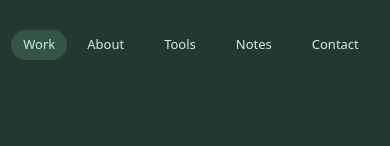
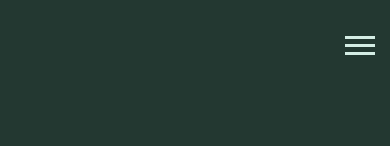
Before and after one commit to SimonMaigrot/Portfolio, a Nuxt app: page /About in a window 390 px wide. Shown: the top 146 px of the page. Built offline with nearby package versions, Linux system fonts and the light colour scheme.

Commit message:
[ADD] Profie

```diff
--- a/components/Navbar.vue
+++ b/components/Navbar.vue
@@ -2,8 +2,8 @@
 import { ref, onMounted, onBeforeUnmount } from 'vue';
 
 const isScrolled = ref(false);
-
 const activeLink = ref<string>('');
+const isMenuOpen = ref(false);  // Nouvel état pour contrôler le menu burger
 
 const checkScroll = () => {
     if (window.scrollY >= 50) {
@@ -41,33 +41,51 @@ onBeforeUnmount(() => {
 <template>
     <div class="navbarContainer">
         <div :class="['navbar', { 'scrolled': isScrolled }]">
-            <li class="navbarLi">
+            <!-- Menu Burger -->
+            <div class="burger-menu" @click="isMenuOpen = !isMenuOpen">
+                <div :class="['burger-line', { 'open': isMenuOpen }]"></div>
+                <div :class="['burger-line', { 'open': isMenuOpen }]"></div>
+                <div :class="['burger-line', { 'open': isMenuOpen }]"></div>
+            </div>
+
+            <!-- Liens de navigation -->
+            <ul :class="['navbarLi', { 'open': isMenuOpen }]">
+                <li class="w-[60%]">
                     <a
                         href="/"
                         :class="{ 'highlight': activeLink === 'Work' }"
                         @click="setActiveLink('Work')"
                     >Work</a>
+                </li>
+                <li class="w-[60%]">
                     <a
                         href="/about"
                         :class="{ 'highlight': activeLink === 'About' }"
                         @click="setActiveLink('About')"
                     >About</a>
+                </li>
+                <li class="w-[60%]">
                     <a
                         href="/tools"
                         :class="{ 'highlight': activeLink === 'Tools' }"
                         @click="setActiveLink('Tools')"
                     >Tools</a>
+                </li>
+                <li class="w-[60%]">
                     <a
                         href="/notes"
                         :class="{ 'highlight': activeLink === 'Notes' }"
                         @click="setActiveLink('Notes')"
                     >Notes</a>
+                </li>
+                <li class="w-[60%]">
                     <a
                         href="/contact"
                         :class="{ 'highlight': activeLink === 'Contact' }"
                         @click="setActiveLink('Contact')"
                     >Contact</a>
                 </li>
+            </ul>
         </div>
     </div>
 </template>
@@ -90,18 +108,21 @@ onBeforeUnmount(() => {
     transition: background 0.3s, backdrop-filter 0.3s;
     border-radius: 50px;
     display: flex;
-    justify-content: space-around;
+    justify-content: space-between;
     align-items: center;
-}
-
-.navbar.scrolled {
-    background: hsla(158, 23%, 18%, .7);
-    backdrop-filter: blur(20px);
 }
 
 .navbarLi {
     text-decoration: none;
     display: flex;
+    list-style-type: none;
+    padding: 0;
+}
+
+.navbarLi.open {
+    display: flex;
+    flex-direction: column;
+    align-items: center;
 }
 
 .navbarLi a {
@@ -115,7 +136,62 @@ onBeforeUnmount(() => {
 .navbarLi a.highlight {
     background: #6faf883d;
     padding: 5px 12px;
-    border-radius: 20px;
+}
+
+.burger-menu {
+    display: none;
+    cursor: pointer;
+    flex-direction: column;
+    gap: 5px;
+}
+
+.burger-line {
+    width: 30px;
+    height: 3px;
+    background-color: #d4ede4;
+    transition: transform 0.3s ease, opacity 0.3s ease;
+}
+
+.burger-line.open:nth-child(1) {
+    transform: rotate(45deg) translate(5px, 5px);
+}
+
+.burger-line.open:nth-child(2) {
+    opacity: 0;
+}
+
+.burger-line.open:nth-child(3) {
+    transform: rotate(-45deg) translate(5px, -5px);
+}
+
+@media screen and (max-width: 400px) {
+    .navbarLi {
+        display: none;
+        width: 70%;
+        text-align: center;
+        background-color: hsla(158, 23%, 18%, .9);
+        position: absolute;
+        top: 60px;
+        right: 10px;
+        padding: 30px;
+        border: 1px solid #3f7c6b68;
+        border-radius: 10px;
+    }
+
+    .burger-menu {
+        display: flex;
+    }
+
+    .navbarLi a {
+        font-size: 18px;
+        padding: 10px;
+        display: block;
+    }
+
+    .navbar {
+        width: 100%;
+        justify-content: flex-end;
+    }
 }
 
 @media screen and (min-width: 350px) {
```
Lines whose indentation alone changed are shown as unchanged.
